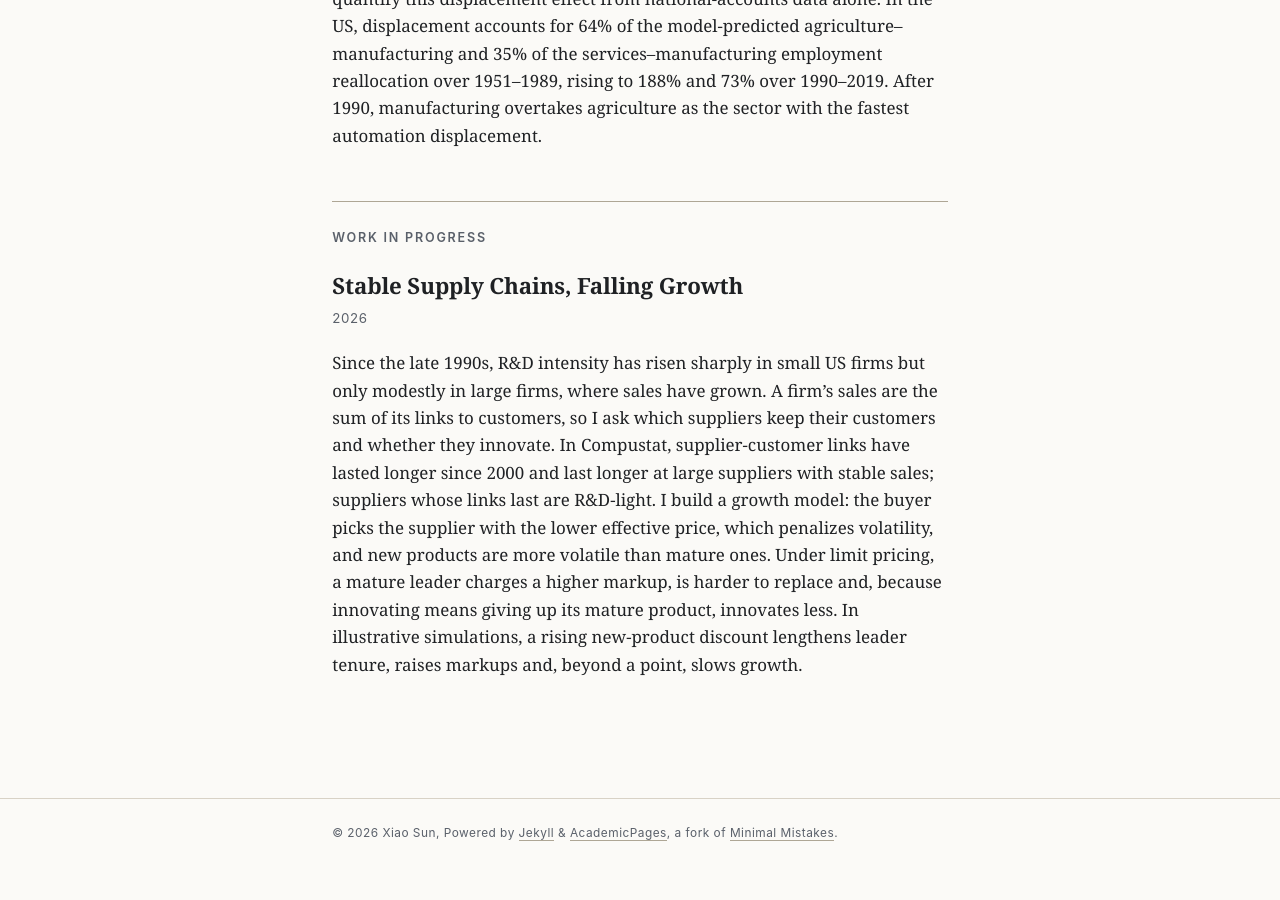
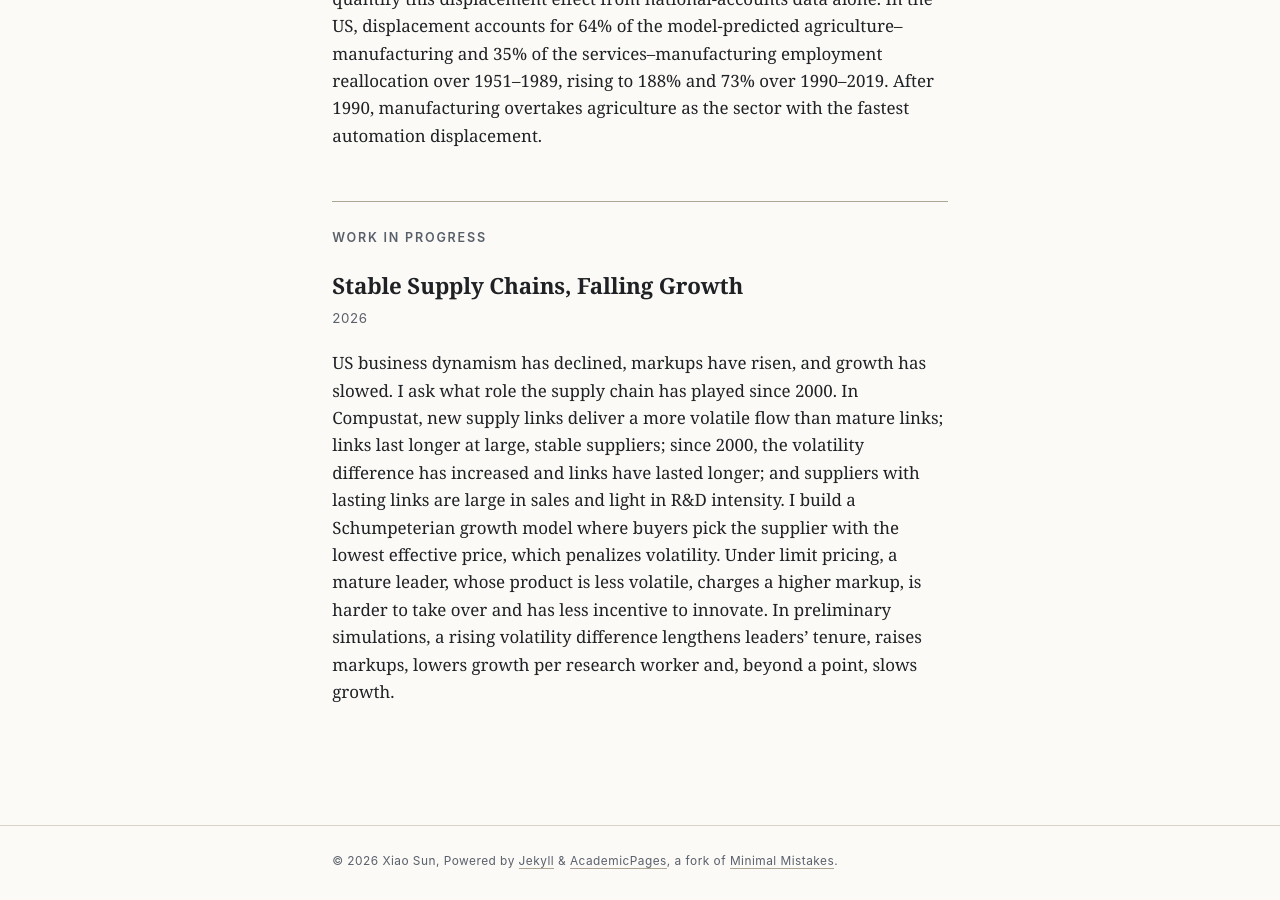
Before and after one commit to xiaosunmacroeconomics/xiaosunmacroeconomics.github.io, a Jekyll site: the page built from _pages/publications.md, in a window 1280 px wide and 900 px high, scrolled down 804 px. Built offline with Jekyll 4.4.1, drawn with Linux system fonts in a browser that asks for light colours; a script bundle is joined from its source files by our own code; library files that are not in the unit come from our copies; before the commit the page ends 1676 px from its top, so only the background shows below that.

Commit message:
Update Work in Progress abstract from the presentation deck
Replace the abstract under "Stable Supply Chains, Falling Growth" on the
Research page with one written from the Oct 31 presentation deck:

- opens with the three trends on the deck's motivation slide and the
  supply-chain question posed on the "This Paper" slide
- states four of the five Compustat facts in the conclusion slide's own
  wording (volatility of new vs mature links, link duration at large
  stable suppliers, both post-2000 trends, lasting links at R&D-light
  suppliers)
- describes the model as on the Schumpeterian model slides: buyers pick
  the lowest effective price, which penalises volatility; under limit
  pricing a mature leader charges a higher markup, is harder to take
  over and innovates less
- reports the comparative statics as "preliminary", with no magnitudes;
  "slows growth" is kept only in the qualified form "beyond a point",
  because the Growth of Z panel is hump-shaped in Delta while growth per
  research worker falls monotonically

No em dashes; 137 words; one paragraph; the rest of the page unchanged.

Co-Authored-By: Claude Fable 5.1 <noreply@anthropic.com>
Claude-Session: https://claude.ai/code/session_01Pk2EbyuVb8oasuDnh81kGA

```diff
--- a/_pages/publications.md
+++ b/_pages/publications.md
@@ -21,4 +21,4 @@ Buera and Kaboski (2009) pose a puzzle in structural transformation: why do sect
 2026
 {: .entry-meta}
 
-Since the late 1990s, R&D intensity has risen sharply in small US firms but only modestly in large firms, where sales have grown. A firm's sales are the sum of its links to customers, so I ask which suppliers keep their customers and whether they innovate. In Compustat, supplier-customer links have lasted longer since 2000 and last longer at large suppliers with stable sales; suppliers whose links last are R&D-light. I build a growth model: the buyer picks the supplier with the lower effective price, which penalizes volatility, and new products are more volatile than mature ones. Under limit pricing, a mature leader charges a higher markup, is harder to replace and, because innovating means giving up its mature product, innovates less. In illustrative simulations, a rising new-product discount lengthens leader tenure, raises markups and, beyond a point, slows growth.
+US business dynamism has declined, markups have risen, and growth has slowed. I ask what role the supply chain has played since 2000. In Compustat, new supply links deliver a more volatile flow than mature links; links last longer at large, stable suppliers; since 2000, the volatility difference has increased and links have lasted longer; and suppliers with lasting links are large in sales and light in R&D intensity. I build a Schumpeterian growth model where buyers pick the supplier with the lowest effective price, which penalizes volatility. Under limit pricing, a mature leader, whose product is less volatile, charges a higher markup, is harder to take over and has less incentive to innovate. In preliminary simulations, a rising volatility difference lengthens leaders' tenure, raises markups, lowers growth per research worker and, beyond a point, slows growth.
```
